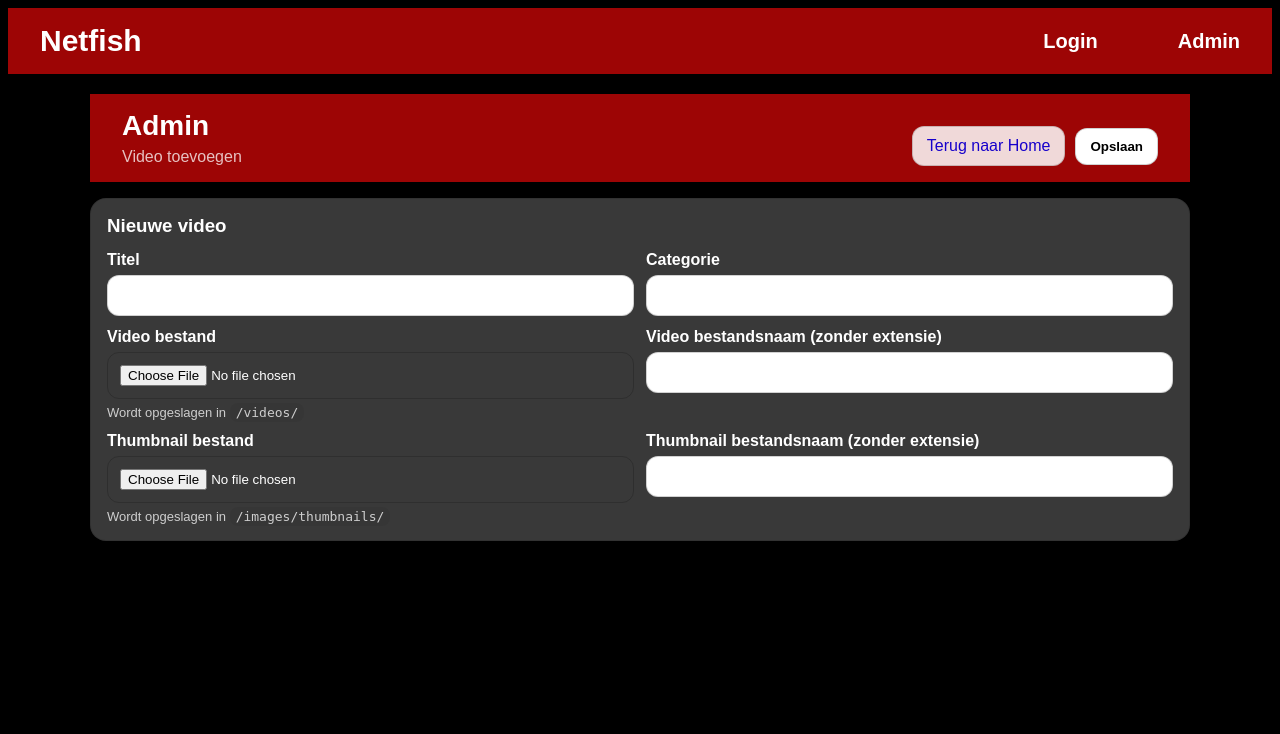
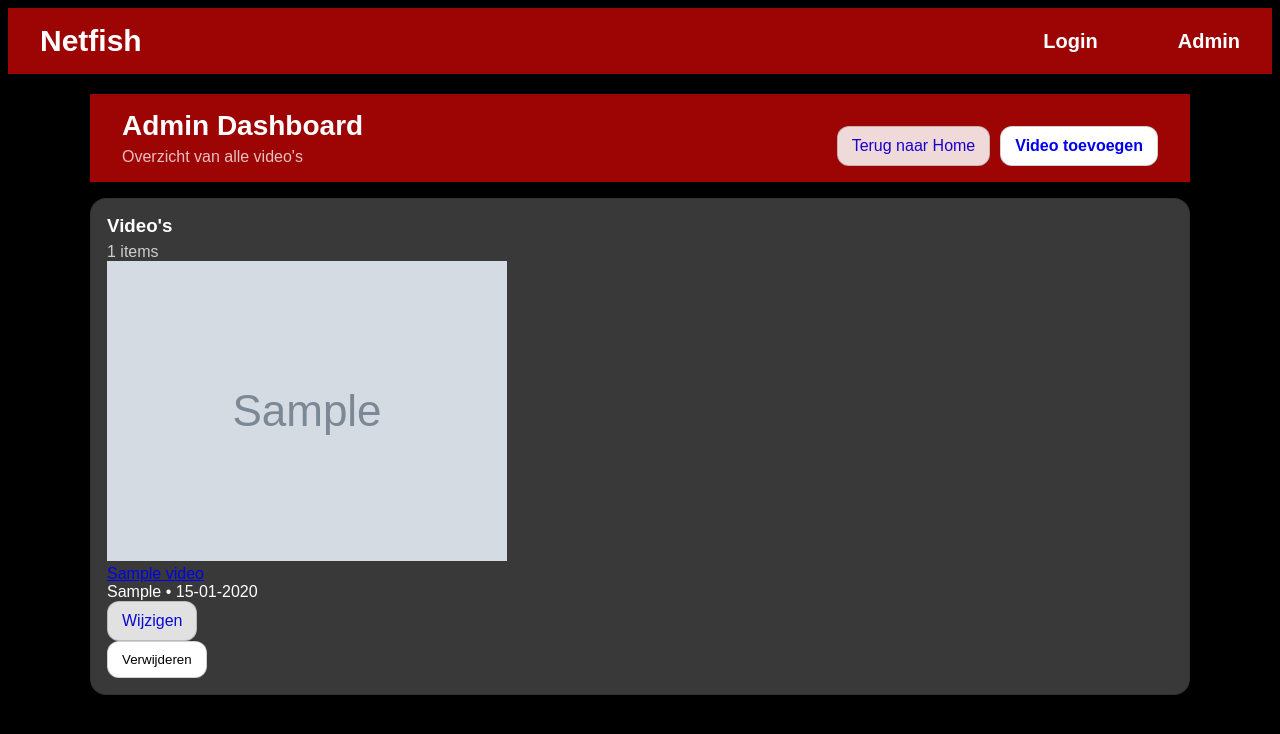
Before and after one commit to DarkGuardianMT/video-streaming-platform, a PHP site: page /admin/index.php in a window 1280 px wide. Shown: the top 734 px of the page. Run offline with PHP 8.4, Linux system fonts and the light colour scheme; tables that the repository leaves empty or names only in its code hold one stand-in row (values such as "Sample post"); grey boxes marked "Sample" are stand-in pictures.

Commit message:
Create admin dashboard page with video overview

```diff
--- a/admin/index.php
+++ b/admin/index.php
@@ -2,190 +2,110 @@
 include __DIR__ . '/../includes/header.php';
 require __DIR__ . '/../includes/db.php';
 
-function slugify($text) {
-  $text = strtolower(trim($text));
-  $text = preg_replace('/[^a-z0-9\-_]+/', '-', $text);
-  $text = trim($text, '-');
-  return $text ?: 'file';
+// Flash message (redirect sonrası)
+$msg = $_GET['msg'] ?? '';
+$flash = '';
+if ($msg === 'added') $flash = '✅ Video succesvol toegevoegd!';
+if ($msg === 'updated') $flash = '✅ Video succesvol bijgewerkt!';
+if ($msg === 'deleted') $flash = '✅ Video succesvol verwijderd!';
+
+// Videoları çek (en yeni üstte)
+$videos = [];
+
+  try {
+    $sql = "SELECT id, title, category, video_path, thumbnail_path, created_at FROM videos ORDER BY created_at DESC";
+    $result = $pdo->query($sql);
+
+    if ($result->rowCount() > 0) {
+
+      while ($row = $result->fetch(PDO::FETCH_ASSOC)) {
+        $videos[] = $row;
       }
 
-function uniqueName($dir, $base, $ext) {
-  $name = $base . '.' . $ext;
-  $i = 2;
-  while (file_exists($dir . $name)) {
-    $name = $base . '-' . $i . '.' . $ext;
-    $i++;
-  }
-  return $name;
+    } else {
+      echo "No videos found.";
     }
 
-$errors = [];
-$success = null;
-
-if ($_SERVER['REQUEST_METHOD'] === 'POST') {
-  $title = trim($_POST['title'] ?? '');
-  $category = trim($_POST['category'] ?? '');
-
-  $video_name = trim($_POST['video_name'] ?? '');
-  $thumb_name = trim($_POST['thumb_name'] ?? '');
-
-  if ($title === '') $errors[] = "Titel is verplicht.";
-  if ($category === '') $errors[] = "Categorie is verplicht.";
-
-
-  if (empty($_FILES['video_file']['name'])) $errors[] = "Video bestand is verplicht.";
-  if (empty($_FILES['thumb_file']['name'])) $errors[] = "Thumbnail bestand is verplicht.";
-
-  if (empty($errors)) {
-
-    $videoDir = __DIR__ . '/../videos/';
-    $thumbDir = __DIR__ . '/../images/thumbnails/';
-
-    if (!is_dir($videoDir)) mkdir($videoDir, 0777, true);
-    if (!is_dir($thumbDir)) mkdir($thumbDir, 0777, true);
-
-    // --- VIDEO ---
-    $videoTmp = $_FILES['video_file']['tmp_name'];
-    $videoExt = strtolower(pathinfo($_FILES['video_file']['name'], PATHINFO_EXTENSION));
-
-    $allowedVideo = ['mp4','webm','ogg'];
-    if (!in_array($videoExt, $allowedVideo, true)) $errors[] = "Video type niet toegestaan. Alleen: mp4/webm/ogg";
-
-
-    if ($video_name === '') {
-      $video_name = pathinfo($_FILES['video_file']['name'], PATHINFO_FILENAME);
-    }
-    $videoBase = slugify($video_name);
-    $videoFile = uniqueName($videoDir, $videoBase, $videoExt);
-
-    // --- THUMBNAIL ---
-    $thumbTmp = $_FILES['thumb_file']['tmp_name'];
-    $thumbExt = strtolower(pathinfo($_FILES['thumb_file']['name'], PATHINFO_EXTENSION));
-
-    $allowedImg = ['jpg','jpeg','png','webp'];
-    if (!in_array($thumbExt, $allowedImg, true)) $errors[] = "Thumbnail type niet toegestaan. Alleen: jpg/png/webp";
-
-    if ($thumb_name === '') {
-      $thumb_name = pathinfo($_FILES['thumb_file']['name'], PATHINFO_FILENAME);
-    }
-    $thumbBase = slugify($thumb_name);
-    $thumbFile = uniqueName($thumbDir, $thumbBase, $thumbExt);
-
-    if (empty($errors)) {
-
-      if (!move_uploaded_file($videoTmp, $videoDir . $videoFile)) $errors[] = "Upload video mislukt.";
-      if (!move_uploaded_file($thumbTmp, $thumbDir . $thumbFile)) $errors[] = "Upload thumbnail mislukt.";
-
-      if (empty($errors)) {
-
-        $video_path = 'videos/' . $videoFile;
-        $thumbnail_path = 'thumbnails/' . $thumbFile;
-
-        $stmt = $pdo->prepare("
-          INSERT INTO videos (title, category, video_path, thumbnail_path, created_at)
-          VALUES (?, ?, ?, ?, NOW())
-        ");
-        $stmt->execute([$title, $category, $video_path, $thumbnail_path]);
-
-        $success = "✅ Video succesvol toegevoegd!";
-      }
-    }
-  }
+  } catch(PDOException $e) {
+    echo "Error: " . $e->getMessage();
   }
   ?>
 
 <main class="admin">
   <header class="admin__top">
     <div>
-      <h2 class="admin__title">Admin</h2>
-      <p class="admin__subtitle">Video toevoegen</p>
+      <h2 class="admin__title">Admin Dashboard</h2>
+      <p class="admin__subtitle">Overzicht van alle video's</p>
     </div>
+
     <div class="admin__actions">
       <a class="btn btn--ghost" href="/video-streaming-platform/index.php">Terug naar Home</a>
-      <button class="btn btn--primary" type="submit" form="videoForm">Opslaan</button>
+      <a class="btn btn--primary" href="/video-streaming-platform/admin/add_video.php"> Video toevoegen</a>
     </div>
   </header>
 
-  <?php if (!empty($errors)): ?>
-    <div class="alert alert-error">
-      <ul>
-        <?php foreach ($errors as $e): ?>
-          <li><?php echo htmlspecialchars($e); ?></li>
-        <?php endforeach; ?>
-      </ul>
+  <?php if ($flash): ?>
+    <div class="alert <?php echo (str_starts_with($flash, '❌') ? 'alert-error' : 'alert-success'); ?>">
+      <?php echo htmlspecialchars($flash); ?>
     </div>
-  <?php endif; ?>
-
-  <?php if ($success): ?>
-    <div class="alert alert-success"><?php echo htmlspecialchars($success); ?></div>
   <?php endif; ?>
 
   <section class="card">
     <div class="card__head">
-      <h3>Nieuwe video</h3>
-
+      <h3>Video's</h3>
+      <p><?php echo count($videos); ?> items</p>
     </div>
 
-    <form id="videoForm" class="form" method="post" enctype="multipart/form-data">
-      <div class="form__row">
-        <div class="field">
-          <label for="title">Titel</label>
-          <input id="title" name="title" required>
-        </div>
-        <div class="field">
-          <label for="category">Categorie</label>
-          <input id="category" name="category" required>
+    <?php if (empty($videos)): ?>
+      <p>Geen video's gevonden. Klik op <strong>+ Video toevoegen</strong> om te starten.</p>
+    <?php else: ?>
+      <div class="admin-list">
+        <?php foreach ($videos as $v): ?>
+          <?php
+            $id = (int)$v['id'];
+            $title = $v['title'] ?? '';
+            $cat = $v['category'] ?? '';
+            $thumb = $v['thumbnail_path'] ?? '';
+            $dateStr = '';
+            if (!empty($v['created_at'])) {
+              $d = new DateTime($v['created_at']);
+              $dateStr = $d->format('d-m-Y');
+            }
+            $thumbUrl = "/video-streaming-platform/images/" . $thumb;
+            $watchUrl = "/video-streaming-platform/pages/video.php?id=" . $id;
+            $editUrl  = "/video-streaming-platform/admin/edit_video.php?id=" . $id;
+          ?>
+
+          <div class="admin-row">
+            <a class="admin-row__thumb" href="<?php echo htmlspecialchars($watchUrl); ?>" title="Bekijk video">
+              <img src="<?php echo htmlspecialchars($thumbUrl); ?>" alt="thumbnail">
+            </a>
+
+            <div class="admin-row__info">
+              <a class="admin-row__title" href="<?php echo htmlspecialchars($watchUrl); ?>">
+                <?php echo htmlspecialchars($title); ?>
+              </a>
+              <div class="admin-row__meta">
+                <span><?php echo htmlspecialchars($cat); ?></span>
+                <?php if ($dateStr): ?><span>• <?php echo htmlspecialchars($dateStr); ?></span><?php endif; ?>
               </div>
             </div>
 
-      <div class="form__row">
-        <div class="field">
-          <label for="video_file">Video bestand</label>
-          <input id="video_file" name="video_file" type="file" accept="video/mp4,video/webm,video/ogg" required>
-          <p class="hint">Wordt opgeslagen in <code>/videos/</code></p>
-        </div>
-        <div class="field">
-          <label for="video_name">Video bestandsnaam (zonder extensie)</label>
-          <input id="video_name" name="video_name" placeholder="">
-          <p class="hint"></p>
+            <div class="admin-row__actions">
+              <a class="btn btn--ghost btn--edit" href="<?php echo htmlspecialchars($editUrl); ?>">Wijzigen</a>
+
+              <form method="post" action="/video-streaming-platform/admin/delete_video.php"
+                    onsubmit="return confirm('Weet je zeker dat je deze video wilt verwijderen?');">
+                <input type="hidden" name="id" value="<?php echo $id; ?>">
+                <button class="btn btn--danger" type="submit">Verwijderen</button>
+              </form>
             </div>
           </div>
 
-      <div class="form__row">
-        <div class="field">
-          <label for="thumb_file">Thumbnail bestand</label>
-          <input id="thumb_file" name="thumb_file" type="file" accept="image/png,image/jpeg,image/webp" required>
-          <p class="hint">Wordt opgeslagen in <code>/images/thumbnails/</code></p>
+        <?php endforeach; ?>
       </div>
-        <div class="field">
-          <label for="thumb_name">Thumbnail bestandsnaam (zonder extensie)</label>
-          <input id="thumb_name" name="thumb_name" placeholder="">
-          <p class="hint"></p>
-        </div>
-      </div>
-
-
-    </form>
+    <?php endif; ?>
   </section>
 </main>
 
-<script>
-
-function fillName(fileInputId, nameInputId) {
-  const fileInput = document.getElementById(fileInputId);
-  const nameInput = document.getElementById(nameInputId);
-
-  fileInput.addEventListener('change', () => {
-    const f = fileInput.files && fileInput.files[0];
-    if (!f) return;
-    const base = f.name.replace(/\.[^/.]+$/, '');
-
-    if (!nameInput.value.trim()) nameInput.value = base;
-  });
-}
-
-fillName('video_file', 'video_name');
-fillName('thumb_file', 'thumb_name');
-</script>
-
 <?php include __DIR__ . '/../includes/footer.php'; ?>
```
Lines whose indentation alone changed are shown as unchanged.
